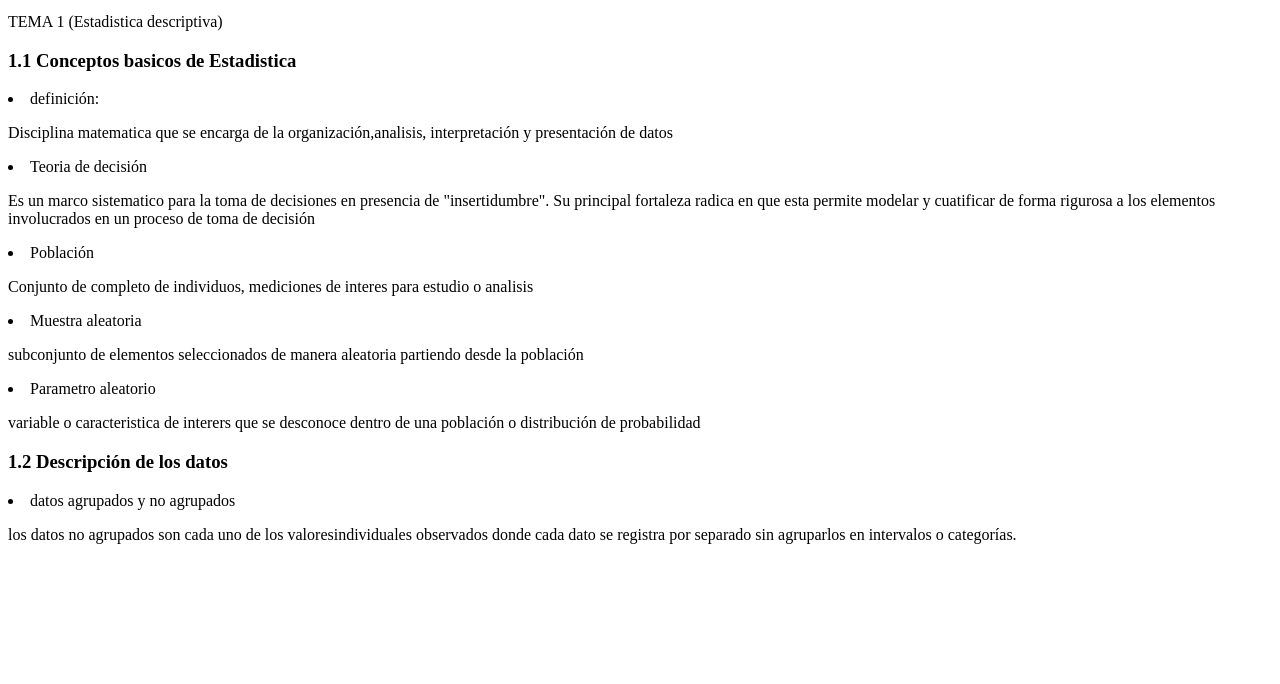
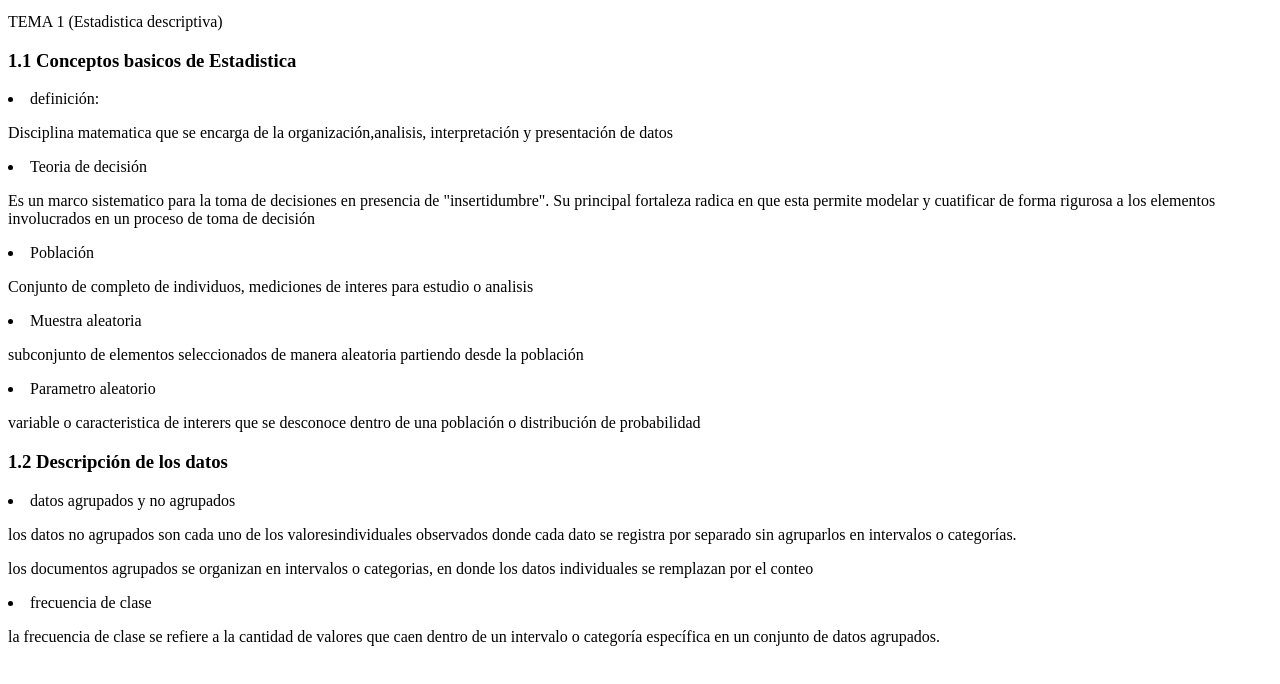
Before and after one commit to mariatics/temarioPE, a plain HTML site: page index.html in a window 1280 px wide. Shown: the part 82-766 px from the top of the page. Drawn offline with Linux system fonts and the light colour scheme.

Commit message:
agregue concepto de frecuencia de clase

```diff
--- a/index.html
+++ b/index.html
@@ -31,3 +31,6 @@
 <h3>1.2 Descripción de los datos</h3>
 <li>datos agrupados y no agrupados</li>
 <p>los datos no agrupados son cada uno de los valoresindividuales observados donde cada dato se registra por separado sin agruparlos en intervalos o categorías.  </p>
+<p>los documentos agrupados se organizan en intervalos o categorias, en donde los datos individuales se remplazan por el conteo</p>
+<li>frecuencia de clase</li>
+<p>la frecuencia de clase se refiere a la cantidad de valores que caen dentro de un intervalo o categoría específica en un conjunto de datos agrupados.</p>
```
